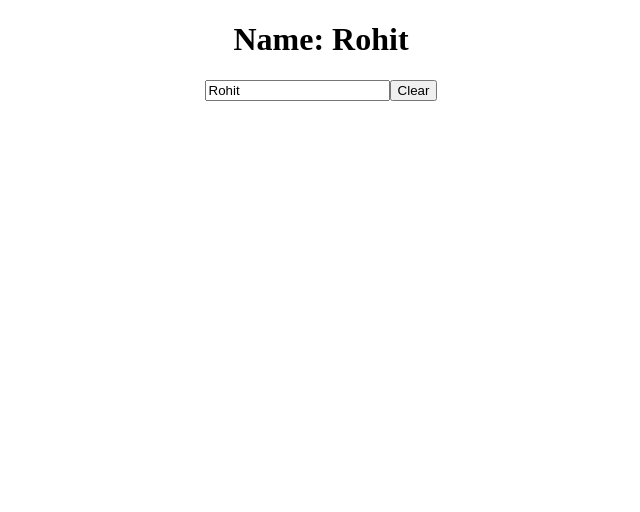
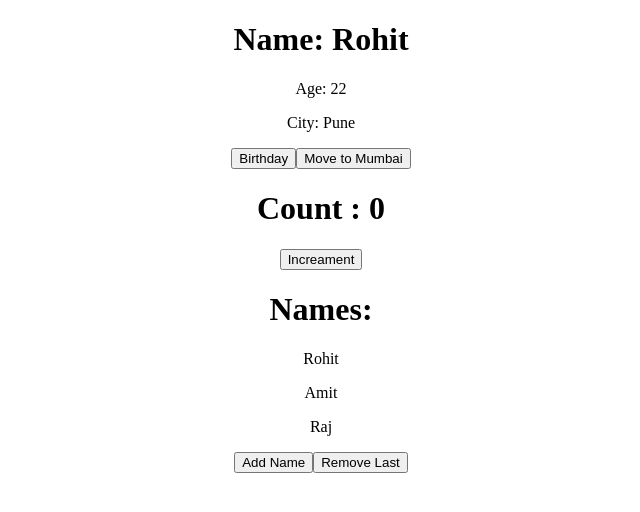
Before and after one commit to rohitware/react-playground, a React app: page / in a window 1280 px wide. Shown: the top 512 px of the page, without its empty margins (319-959 px from the left). Built offline with nearby package versions, Linux system fonts and the light colour scheme; the HTML template or start-up script is replaced by a standard one.

Commit message:
render ObjectDemo, PrevStateDemo, and ArrayDemo in App component

```diff
--- a/src/App.jsx
+++ b/src/App.jsx
@@ -5,6 +5,11 @@ import Card from "./component-props/Card";
 import Parent from "./component-props/Parent";
 import CounterDemo from "./useState/CounterDemo";
 import InputDemo from "./useState/InputDemo";
+import ToggleDemo from "./useState/ToggleDemo";
+import ToggleDemo1 from "./useState/ToggleDemo1";
+import ObjectDemo from "./useState/ObjectDemo";
+import PrevStateDemo from "./useState/PrevStateDemo";
+import ArrayDemo from "./useState/ArrayDemo";
 
 function App() {
   return (
@@ -16,7 +21,13 @@ function App() {
       {/* <Card title="JavaScript" text="The language of the web" /> */}
       {/* <Card title="HTML" text="Structure of a webpage" /> */}
       {/* <Parent /> */}
-      <InputDemo />
+      {/* <CounterDemo /> */}
+      {/* <InputDemo /> */}
+      {/* <ToggleDemo /> */}
+      {/* <ToggleDemo1 /> */}
+      <ObjectDemo />
+      <PrevStateDemo />
+      <ArrayDemo />
     </div>
   );
 }
```
